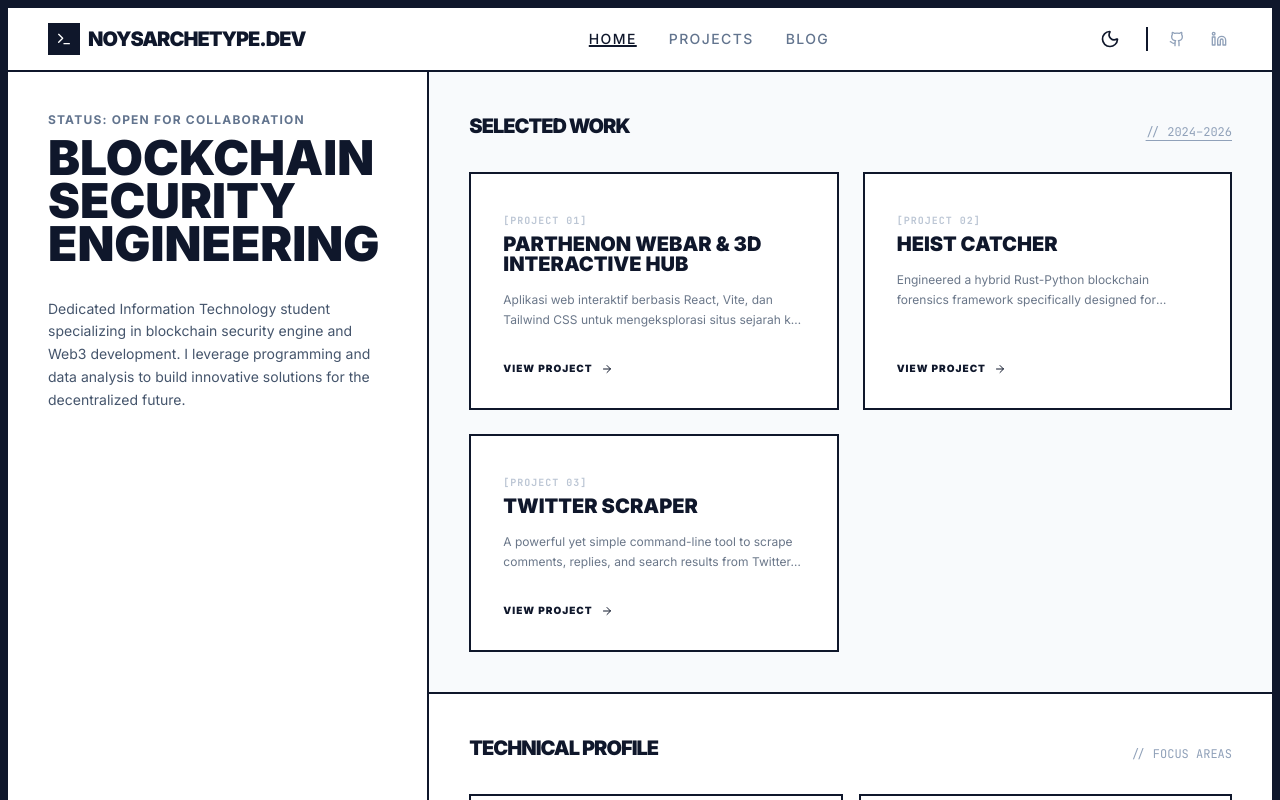
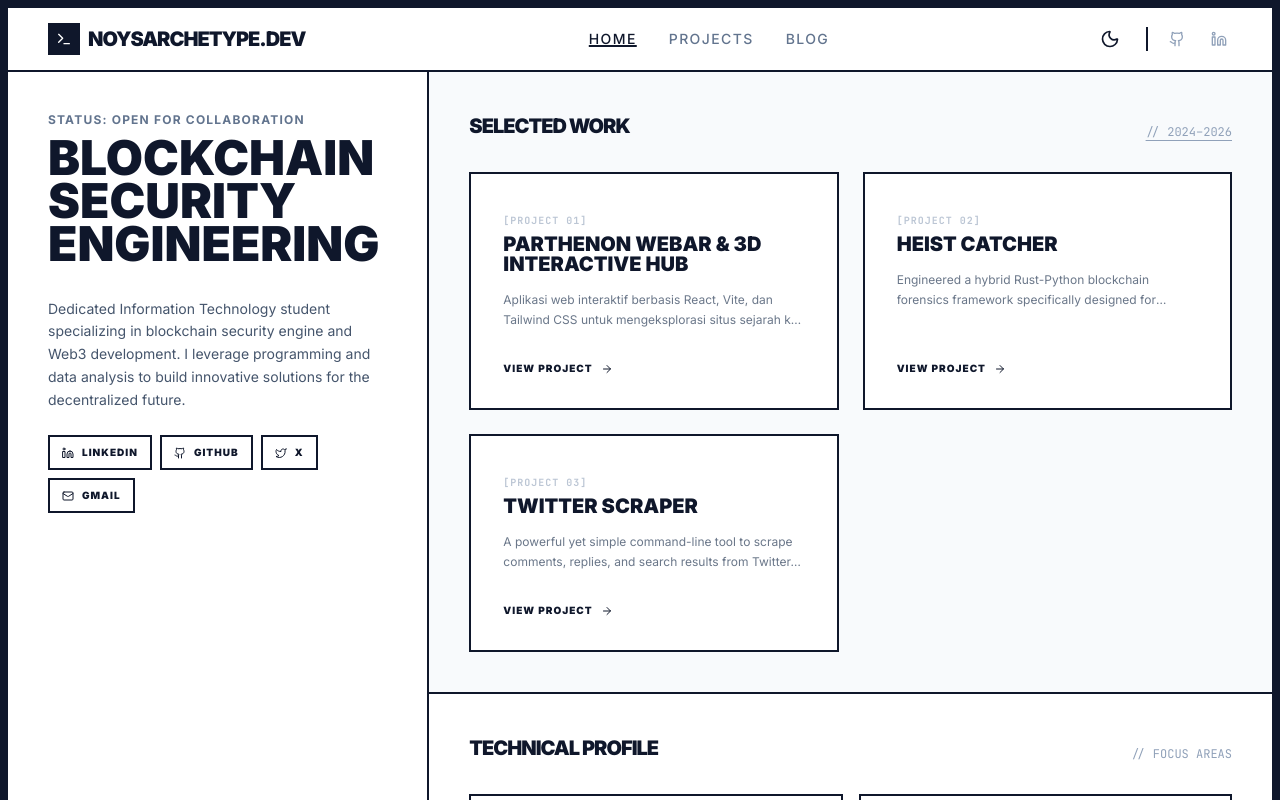
Before and after one commit to ariekany/Noysarchetype, a React (Vite) app: page / in a window 1280 px wide. Shown: the top 800 px of the page. Built offline with nearby package versions, Linux system fonts and the light colour scheme.

Commit message:
Add social contact buttons to home page

```diff
--- a/src/pages/Home.tsx
+++ b/src/pages/Home.tsx
@@ -2,7 +2,7 @@ import { motion } from 'motion/react';
 import SEO from '@/src/components/SEO';
 import ScrambleText from '@/src/components/ScrambleText';
 import { EXPERIENCE, PROJECTS, TECHNICAL_HIGHLIGHTS, TECHNICAL_PROFILE } from '@/src/lib/content';
-import { Shield, Cpu, Binary, ArrowRight } from 'lucide-react';
+import { Shield, Cpu, Binary, ArrowRight, Linkedin, Github, Twitter, Mail } from 'lucide-react';
 import { Link } from 'react-router-dom';
 
 export default function Home() {
@@ -34,6 +34,25 @@ export default function Home() {
             className="text-sm leading-relaxed text-slate-600 dark:text-slate-400 block"
             revealSpeed={3}
           />
+          <div className="flex flex-wrap gap-2 mt-6" aria-label="Social links">
+            {[
+              { label: 'LinkedIn', href: 'https://www.linkedin.com/in/ariekany/', Icon: Linkedin },
+              { label: 'GitHub', href: 'https://github.com/ariekany', Icon: Github },
+              { label: 'X', href: 'https://x.com/ariekany', Icon: Twitter },
+              { label: 'Gmail', href: 'mailto:ariekany@gmail.com', Icon: Mail }
+            ].map(({ label, href, Icon }) => (
+              <a
+                key={label}
+                href={href}
+                target={href.startsWith('mailto:') ? undefined : '_blank'}
+                rel={href.startsWith('mailto:') ? undefined : 'noopener noreferrer'}
+                className="flex items-center gap-2 border-2 border-slate-900 px-3 py-2 text-[10px] font-black uppercase tracking-widest text-slate-900 transition-colors hover:bg-slate-900 hover:text-white dark:border-white dark:text-white dark:hover:bg-white dark:hover:text-navy-950"
+              >
+                <Icon className="h-3 w-3" />
+                <ScrambleText text={label} />
+              </a>
+            ))}
+          </div>
         </div>
 
         <div className="mt-auto pt-8 border-t border-slate-100 dark:border-navy-900">
```
